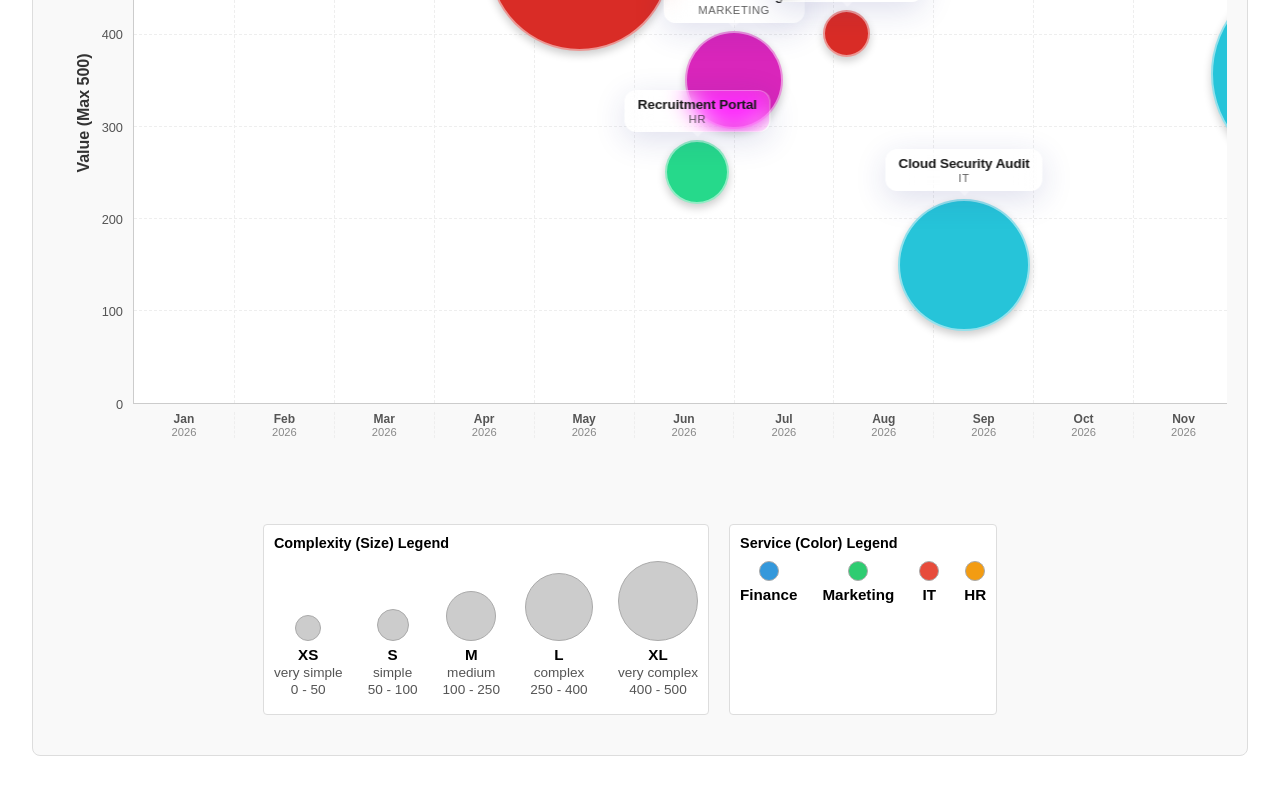
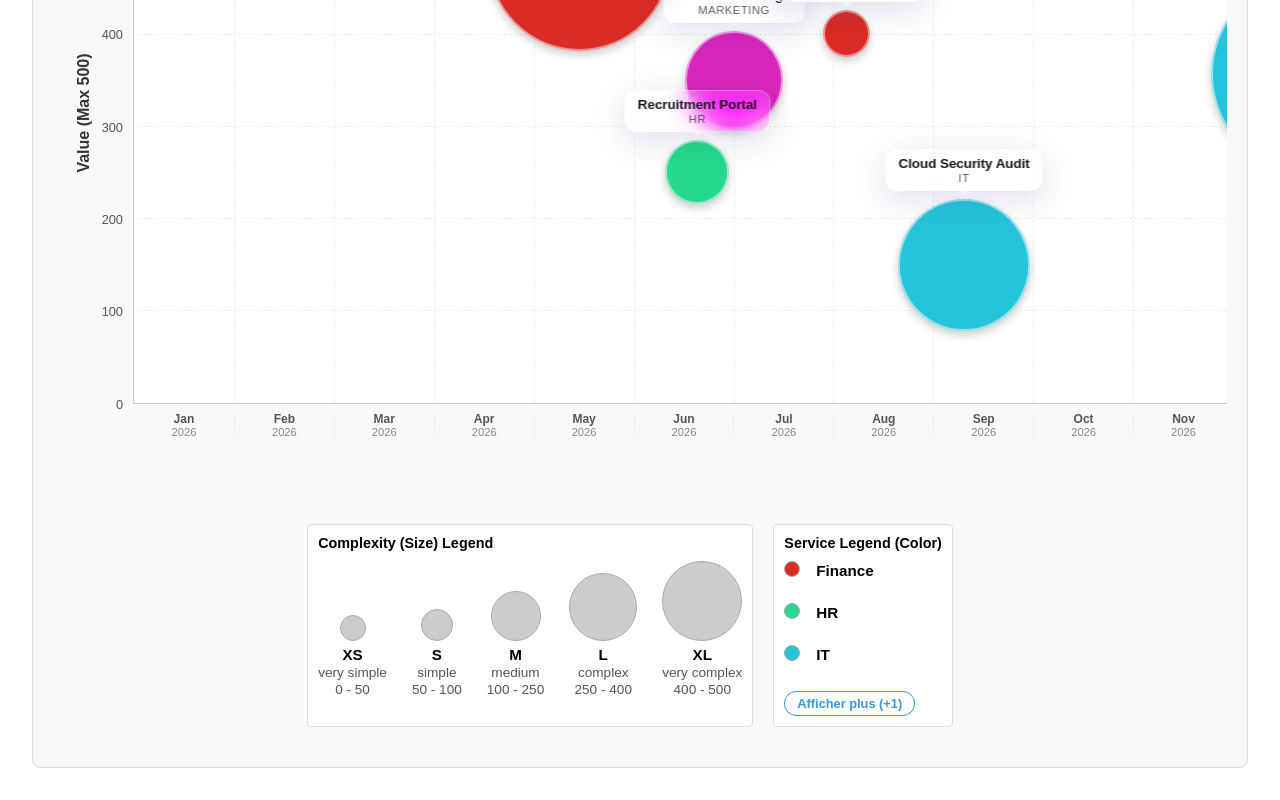
Before and after one commit to briensbe/bubbles-roadmap, an Angular app: page / in a window 1280 px wide. Shown: the part 368-1168 px from the top of the page. Built offline with nearby package versions, Linux system fonts and the light colour scheme; what lucide-angular, ngx-markdown would draw is missing.

Commit message:
Légende des services dynamique

```diff
--- a/src/app/project-edit-modal/project-edit-modal.component.ts
+++ b/src/app/project-edit-modal/project-edit-modal.component.ts
@@ -50,21 +50,9 @@ export class ProjectEditModalComponent implements OnInit {
     // Create a deep copy of the project for editing
     this.editedProject = { ...this.project };
 
-    // Update service options with all distinct services currently in use
-    const currentProjects = this.roadmapService.projects();
-    const distinctServices = new Set<string>();
+    // Use distinct services from the service
+    this.serviceOptions = this.roadmapService.distinctServices();
 
-    // Add all services from existing projects
-    currentProjects.forEach(p => {
-      if (p.service) distinctServices.add(p.service);
-    });
-
-    // Also ensure the current project's service is in the list
-    if (this.project.service) {
-      distinctServices.add(this.project.service);
-    }
-
-    this.serviceOptions = Array.from(distinctServices).sort();
 
     // Initialize selection state
     if (this.project.service) {
--- a/src/app/project-list/project-list.component.html
+++ b/src/app/project-list/project-list.component.html
@@ -15,7 +15,7 @@
         Restore Defaults
       </button>
       <button class="btn btn-primary" (click)="openEditModal(null)">
-        <lucide-icon [name]="PlusCircle" class="icon-sm"></lucide-icon>
+        <lucide-icon [name]="Plus" class="icon-sm"></lucide-icon>
         Add Project
       </button>
     </div>
--- a/src/app/project-list/project-list.component.ts
+++ b/src/app/project-list/project-list.component.ts
@@ -10,7 +10,7 @@ import {
   LucideAngularModule,
   Pencil,
   Trash2,
-  PlusCircle,
+  Plus,
   RefreshCw,
   FileJson,
   FileSpreadsheet
@@ -39,7 +39,7 @@ export class ProjectListComponent {
   // Icons for the template
   readonly Pencil = Pencil;
   readonly Trash2 = Trash2;
-  readonly PlusCircle = PlusCircle;
+  readonly Plus = Plus;
   readonly RefreshCw = RefreshCw;
   readonly FileJson = FileJson;
   readonly FileSpreadsheet = FileSpreadsheet;
--- a/src/app/roadmap.service.ts
+++ b/src/app/roadmap.service.ts
@@ -9,6 +9,14 @@ export class RoadmapService {
   private projectsSource = signal<ProjectBubble[]>([...DEFAULT_PROJECTS]);
 
   readonly projects: Signal<ProjectBubble[]> = this.projectsSource.asReadonly();
+
+  readonly distinctServices = computed(() => {
+    const projects = this.projects();
+    const services = new Set<string>();
+    projects.forEach(p => services.add(p.service));
+    return Array.from(services).sort();
+  });
+
 
   constructor() { }
 
--- a/src/app/roadmap/roadmap.component.css
+++ b/src/app/roadmap/roadmap.component.css
@@ -110,7 +110,7 @@
   display: flex;
   align-items: center;
   gap: 8px;
-  background-color: #2ecc71;
+  background-color: #007bff;
   color: white;
   border: none;
   padding: 8px 16px;
@@ -122,7 +122,7 @@
 }
 
 .btn-add:hover {
-  background-color: #27ae60;
+  /*background-color: #2200ff;*/
   box-shadow: 0 4px 8px rgba(46, 204, 113, 0.3);
   transform: translateY(-1px);
 }
@@ -342,6 +342,58 @@ input:checked + .slider:before {
   gap: 25px;
 }
 
+.service-legend-container {
+  flex-direction: column;
+  align-items: flex-start;
+  gap: 16px; /* More gap between rows */
+  width: 100%;
+}
+
+.legend-item {
+  display: flex;
+  flex-direction: column;
+  align-items: center;
+  margin-bottom: 5px;
+  text-align: center;
+}
+
+.service-legend-item {
+  flex-direction: row !important; /* Force row layout */
+  gap: 16px;
+  align-items: center;
+  text-align: left;
+  margin-bottom: 0;
+}
+
+.service-legend-item span {
+  font-weight: 500;
+  font-size: 0.95rem;
+  color: #1a1a1a;
+  margin: 0;
+  max-width: 150px;
+  white-space: nowrap;
+  overflow: hidden;
+  text-overflow: ellipsis;
+}
+
+.show-more-btn {
+  background: none;
+  border: 1px solid #3498db;
+  color: #3498db;
+  padding: 4px 12px;
+  border-radius: 12px;
+  font-size: 0.8rem;
+  font-weight: 600;
+  cursor: pointer;
+  transition: all 0.2s ease;
+  margin-top: 4px;
+}
+
+.show-more-btn:hover {
+  background: rgba(52, 152, 219, 0.1);
+  transform: translateY(-1px);
+}
+
 .legend-item {
   display: flex;
   flex-direction: column;
@@ -369,17 +421,3 @@ input:checked + .slider:before {
   color: #000;
   font-weight: 600;
 }
-
-/* Color Coding based on Service */
-.finance-bubble {
-  background-color: #3498db;
-}
-.marketing-bubble {
-  background-color: #2ecc71;
-}
-.it-bubble {
-  background-color: #e74c3c;
-}
-.hr-bubble {
-  background-color: #f39c12;
-}
--- a/src/app/roadmap/roadmap.component.html
+++ b/src/app/roadmap/roadmap.component.html
@@ -33,7 +33,7 @@
 
       <button class="nav-btn btn-add" (click)="openAddModal()">
         <lucide-icon [img]="Plus" [size]="20"></lucide-icon>
-        <span>Ajouter un projet</span>
+        <span>Add project</span>
       </button>
 
       <label class="toggle-switch">
@@ -130,18 +130,24 @@
     </div>
 
     <div class="complexity-legend">
-      <h4>Service (Color) Legend</h4>
-      <div class="legend-items-container">
-        @for (service of serviceColors; track service.name) {
-        <div class="legend-item">
+      <h4>Service Legend (Color)</h4>
+      <div class="legend-items-container service-legend-container">
+        @for (service of visibleServices(); track service) {
+        <div class="legend-item service-legend-item">
           <div
             class="legend-bubble"
-            [ngClass]="service.class"
-            [style.width.px]="20"
-            [style.height.px]="20"
+            [style.background-color]="roadmapService.getServiceColor(service)"
+            [style.width.px]="16"
+            [style.height.px]="16"
           ></div>
-          <span>{{ service.name }}</span>
+          <span>{{ service }}</span>
         </div>
+        } @if (visibleServiceCount() < roadmapService.distinctServices().length) {
+        <button class="show-more-btn" (click)="$event.stopPropagation(); showMoreServices()">
+          Afficher plus (+{{
+            Math.min(3, roadmapService.distinctServices().length - visibleServiceCount())
+          }})
+        </button>
         }
       </div>
     </div>
--- a/src/app/roadmap/roadmap.component.ts
+++ b/src/app/roadmap/roadmap.component.ts
@@ -20,6 +20,8 @@ export class RoadmapComponent implements OnInit {
   readonly ChevronLeft = ChevronLeft;
   readonly ChevronRight = ChevronRight;
   readonly Plus = Plus;
+  readonly Math = Math;
+
 
   roadmapService = inject(RoadmapService);
   projects = this.roadmapService.projects;
@@ -139,12 +141,13 @@ export class RoadmapComponent implements OnInit {
   private GRID_WIDTH = 2400; // Increased for 24 months (100px per month)
   private GRID_HEIGHT = 600;
 
-  serviceColors = [
-    { name: 'Finance', class: 'finance-bubble' },
-    { name: 'Marketing', class: 'marketing-bubble' },
-    { name: 'IT', class: 'it-bubble' },
-    { name: 'HR', class: 'hr-bubble' },
-  ];
+  visibleServiceCount = signal<number>(3);
+  visibleServices = computed(() => this.roadmapService.distinctServices().slice(0, this.visibleServiceCount()));
+
+  showMoreServices(): void {
+    this.visibleServiceCount.update(count => count + 3);
+  }
+
 
   complexityLegend = [
     { label: 'XS', size: 50, description: 'very simple', range: [0, 50] },
```
